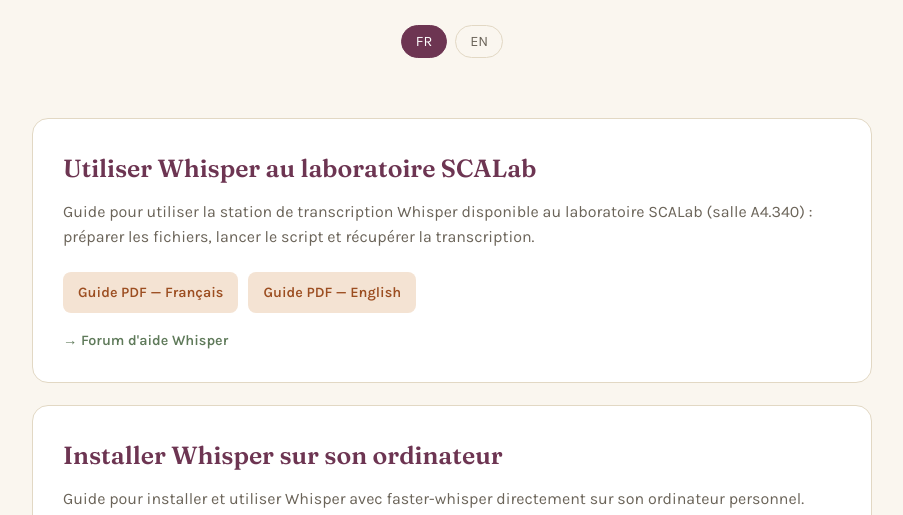
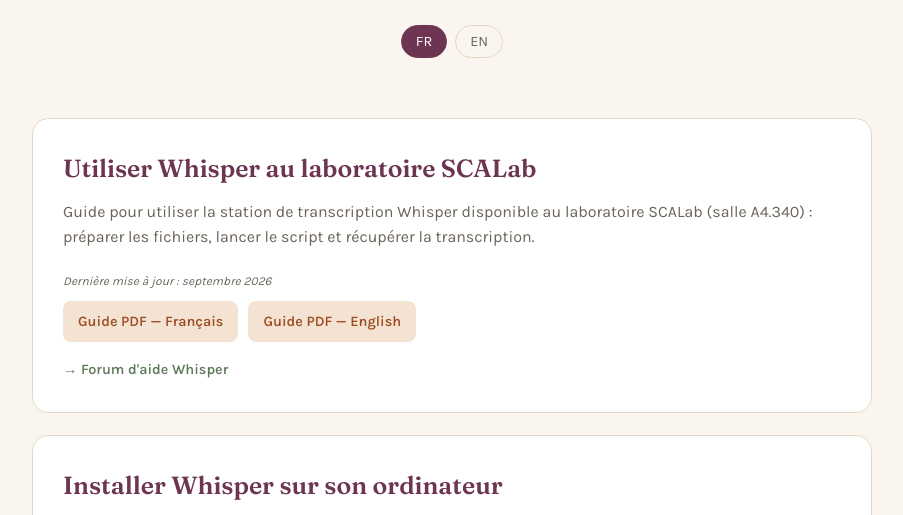
Before and after one commit to ElisaResearch/Guides-Utilisation, a plain HTML site: page ressources.html in a window 1280 px wide. Shown: the part 264-779 px from the top of the page, without its empty margins (188-1091 px from the left). Drawn offline with Linux system fonts and the light colour scheme.

Commit message:
Update ressources.html

```diff
--- a/ressources.html
+++ b/ressources.html
@@ -23,6 +23,12 @@
       --amber-dark: #9c4e21;
       --amber-tint: #f4e3d3;
       --muted: #6b6459;
+      .guide-updated {
+  font-size: 12px;
+  color: var(--muted);
+  margin: 6px 0 10px;
+  font-style: italic;
+}
     }
 
     * {
@@ -302,8 +308,8 @@
             preparing files, running the script, and retrieving the transcript.
           </span>
         </p>
-
-        <div class="guide-links">
+<p class="guide-updated"><span class="fr">Dernière mise à jour : septembre 2026</span><span class="en" hidden>Last updated: September 2026</span></p>
+     <div class="guide-links">
 
           <a href="https://github.com/ElisaResearch/Guides-Utilisation/raw/main/Guide%20Whisper%20FR.pdf"
              target="_blank">
```
